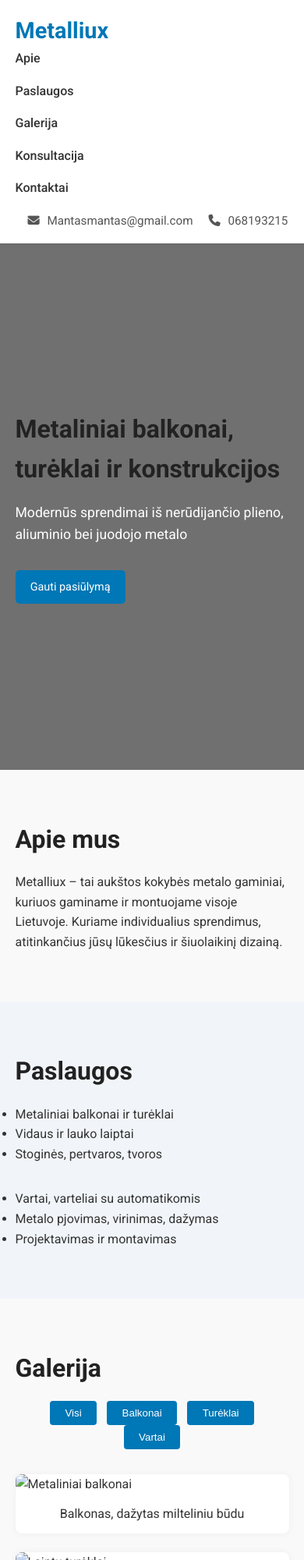
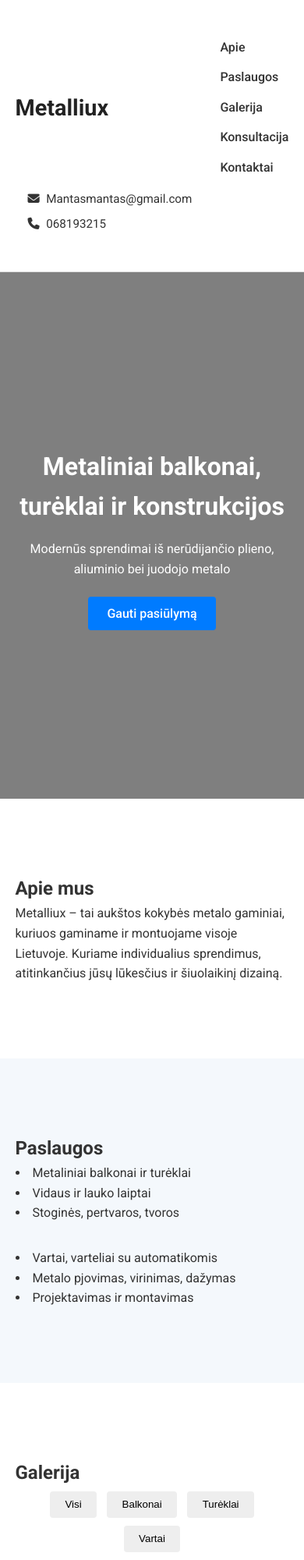
Before and after one commit to Mantux55/Metalliux, a plain HTML site: page index.html in a window 390 px wide. Shown: the top 2000 px of the page at 78% size. Drawn offline with Linux system fonts and the light colour scheme.

Commit message:
Update style.css

```diff
--- a/style.css
+++ b/style.css
@@ -1,3 +1,4 @@
+/* Bendrieji stiliai */
 * {
   margin: 0;
   padding: 0;
@@ -7,88 +8,104 @@
 body {
   font-family: 'Roboto', sans-serif;
   line-height: 1.6;
-  background-color: #f9f9f9;
   color: #333;
+  background-color: #fff;
 }
 
 a {
+  color: #007bff;
   text-decoration: none;
-  color: inherit;
+}
+
+a:hover {
+  text-decoration: underline;
 }
 
 .container {
   width: 90%;
   max-width: 1200px;
   margin: auto;
+  padding: 2rem 0;
+}
+
+.section {
+  padding: 4rem 0;
+}
+
+.section.light {
+  background-color: #f4f8fc;
 }
 
 /* Header */
-header.sticky {
+header {
+  background: #fff;
+  border-bottom: 1px solid #ddd;
+  padding: 1rem 0;
   position: sticky;
   top: 0;
   z-index: 1000;
-  background-color: #fff;
-  box-shadow: 0 2px 5px rgba(0, 0, 0, 0.05);
 }
 
 .header-content {
   display: flex;
   justify-content: space-between;
   align-items: center;
-  padding: 1rem 0;
   flex-wrap: wrap;
 }
 
 .logo {
   font-size: 1.8rem;
-  font-weight: bold;
-  color: #0077b6;
+  font-weight: 700;
+  color: #222;
 }
 
 .main-nav ul {
+  list-style: none;
   display: flex;
-  list-style: none;
   gap: 1.5rem;
 }
 
 .main-nav a {
+  font-weight: 500;
   color: #333;
-  font-weight: 500;
   transition: color 0.3s ease;
 }
 
 .main-nav a:hover {
-  color: #0077b6;
+  color: #007bff;
 }
 
 .header-contact a {
-  display: inline-block;
   margin-left: 1rem;
+  color: #333;
   font-size: 0.95rem;
-  color: #555;
 }
 
 .header-contact i {
-  margin-right: 6px;
+  margin-right: 0.3rem;
 }
 
-/* Hero */
+/* Hero sekcija */
 .hero {
-  background: url('hero.jpg') center/cover no-repeat;
+  position: relative;
   height: 80vh;
+  background-size: cover;
+  background-position: center;
   display: flex;
   align-items: center;
-  color: #fff;
-  position: relative;
 }
 
 .hero-overlay {
-  background: rgba(0, 0, 0, 0.55);
+  background: rgba(0, 0, 0, 0.5);
+  color: #fff;
   width: 100%;
   height: 100%;
-  padding: 2rem 0;
   display: flex;
   align-items: center;
+}
+
+.hero-overlay .container {
+  text-align: center;
 }
 
 .hero h2 {
@@ -97,42 +114,34 @@ header.sticky {
 }
 
 .hero p {
-  font-size: 1.1rem;
+  font-size: 1.2rem;
   margin-bottom: 2rem;
 }
 
 .btn {
-  display: inline-block;
-  background-color: #0077b6;
-  color: white;
+  background: #007bff;
+  color: #fff;
   padding: 0.75rem 1.5rem;
-  border-radius: 5px;
-  transition: background-color 0.3s ease;
+  border: none;
+  font-weight: 500;
+  cursor: pointer;
+  border-radius: 4px;
+  transition: background 0.3s ease;
 }
 
 .btn:hover {
-  background-color: #023e8a;
+  background: #005bb5;
 }
 
-/* Sections */
-.section {
-  padding: 4rem 0;
+/* Paslaugos */
+.grid-2 {
+  display: grid;
+  grid-template-columns: 1fr 1fr;
+  gap: 2rem;
 }
 
-.section.light {
-  background-color: #f1f5f9;
-}
-
-h2 {
-  font-size: 2rem;
-  margin-bottom: 1rem;
-  color: #222;
-}
-
-.grid-2 {
-  display: grid;
-  grid-template-columns: repeat(auto-fit, minmax(220px, 1fr));
-  gap: 2rem;
+.grid-2 ul {
+  list-style: disc inside;
 }
 
 /* Galerija */
@@ -142,123 +151,114 @@ h2 {
 }
 
 .filter-btn {
-  background-color: #0077b6;
-  color: #fff;
+  background: #eee;
   border: none;
-  padding: 0.5rem 1.2rem;
-  margin: 0 0.3rem;
+  padding: 0.6rem 1.2rem;
+  margin: 0.3rem;
+  border-radius: 4px;
   cursor: pointer;
-  border-radius: 4px;
-  transition: background-color 0.3s ease;
+  font-weight: 500;
+  transition: background 0.3s ease;
 }
 
 .filter-btn:hover,
 .filter-btn.active {
-  background-color: #023e8a;
+  background: #007bff;
+  color: #fff;
 }
 
 .gallery-grid {
   display: grid;
+  grid-template-columns: repeat(auto-fit, minmax(260px, 1fr));
   gap: 1.5rem;
-  grid-template-columns: repeat(auto-fit, minmax(280px, 1fr));
-}
-
-.gallery-item {
-  background-color: #fff;
-  border-radius: 8px;
-  overflow: hidden;
-  box-shadow: 0 0 10px rgba(0,0,0,0.05);
-  transition: transform 0.3s ease;
-}
-
-.gallery-item:hover {
-  transform: scale(1.02);
 }
 
 .gallery-item img {
   width: 100%;
-  height: auto;
-  display: block;
+  border-radius: 8px;
 }
 
 .gallery-item p {
-  padding: 0.75rem;
+  margin-top: 0.5rem;
+  text-align: center;
+  font-size: 0.95rem;
+}
+
+/* Konsultacija */
+#konsultacija p {
+  font-size: 1.05rem;
+  max-width: 800px;
+  margin: auto;
   text-align: center;
 }
 
 /* Kontaktai */
-#kontaktai p a {
-  color: #0077b6;
-  font-weight: 500;
-}
-
 .social-icons {
   margin-top: 1rem;
 }
 
 .social-icons a {
-  font-size: 1.3rem;
-  margin-right: 10px;
-  color: #0077b6;
-  transition: color 0.3s ease;
+  margin-right: 1rem;
+  font-size: 1.2rem;
+  color: #333;
 }
 
 .social-icons a:hover {
-  color: #023e8a;
+  color: #007bff;
 }
 
 /* Footer */
 footer {
-  background-color: #111;
-  color: #fff;
+  background: #f0f0f0;
+  padding: 1rem 0;
   text-align: center;
-  padding: 1.5rem 0;
+  font-size: 0.9rem;
 }
 
 /* Mygtukas į viršų */
 #topBtn {
+  display: none;
   position: fixed;
   bottom: 30px;
   right: 30px;
-  display: none;
-  background-color: #0077b6;
-  color: #fff;
+  background-color: #007bff;
+  color: white;
   border: none;
+  padding: 0.8rem 1rem;
   font-size: 1.2rem;
-  padding: 0.5rem 0.8rem;
   border-radius: 50%;
   cursor: pointer;
-  box-shadow: 0 2px 6px rgba(0,0,0,0.2);
   z-index: 999;
-  transition: background-color 0.3s ease;
+  transition: background 0.3s;
 }
 
 #topBtn:hover {
-  background-color: #023e8a;
+  background-color: #005bb5;
 }
 
-/* Atsakomybė mobiliesiems */
+/* Responsyvumas */
 @media (max-width: 768px) {
-  .main-nav ul {
-    flex-direction: column;
-    gap: 1rem;
-  }
-
-  .header-content {
-    flex-direction: column;
-    align-items: flex-start;
+  .grid-2 {
+    grid-template-columns: 1fr;
   }
 
   .header-contact {
+    display: flex;
+    flex-direction: column;
+    gap: 0.5rem;
     margin-top: 1rem;
+  }
+
+  .main-nav ul {
+    flex-direction: column;
+    gap: 0.8rem;
   }
 
   .hero h2 {
     font-size: 2rem;
   }
 
-  .btn {
-    font-size: 0.9rem;
-    padding: 0.6rem 1.2rem;
+  .hero p {
+    font-size: 1rem;
   }
 }
```
